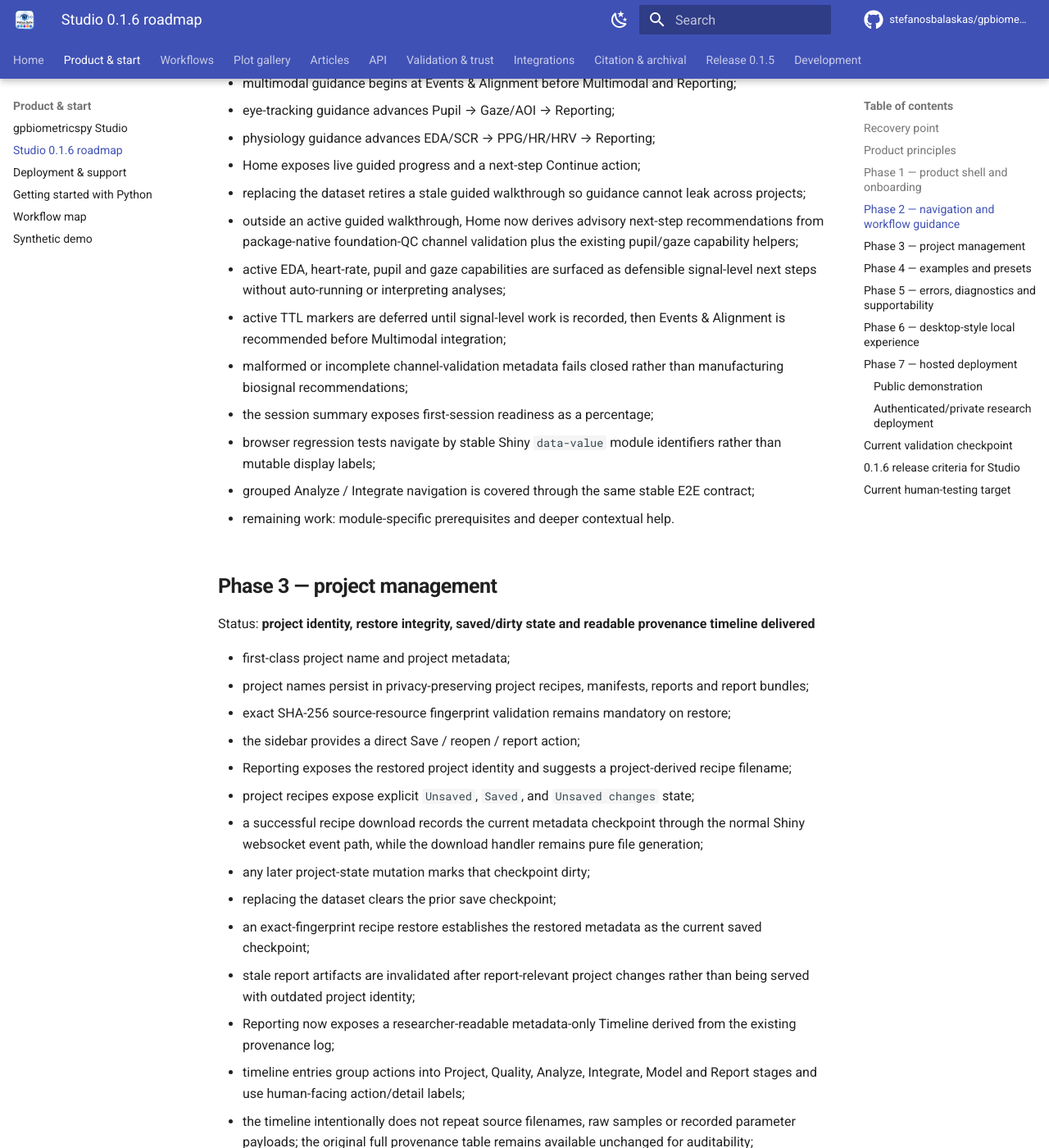
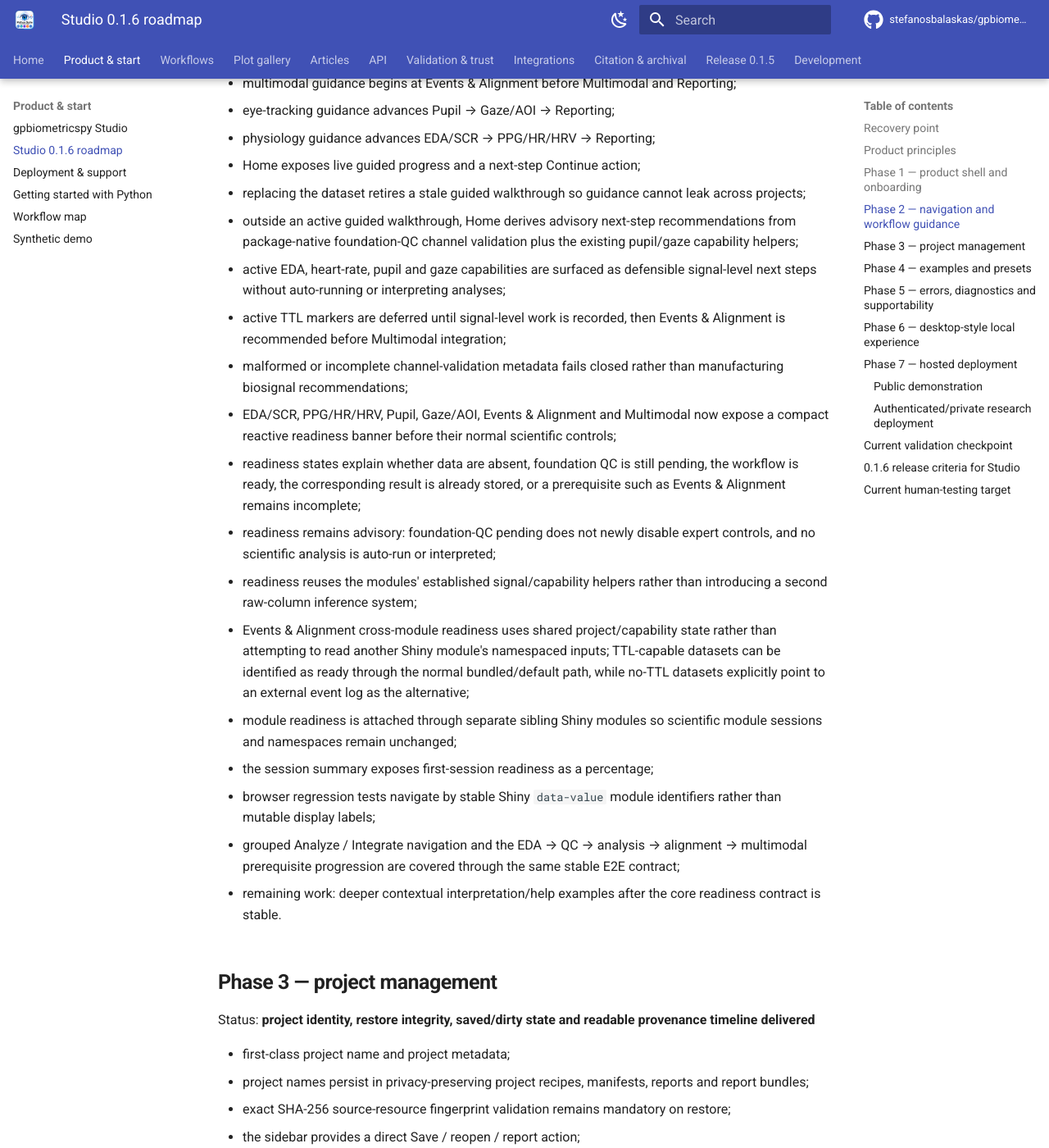
Before and after one commit to stefanosbalaskas/gpbiometricspy, an MkDocs documentation site: the page built from docs/studio-product-roadmap.md, in a window 1280 px wide and 1400 px high, scrolled down 1866 px. Shown: the whole window at 82% size. Built offline with MkDocs 1.6.1 and Material for MkDocs 9.7.7, drawn with Linux system fonts in a browser that asks for light colours; comment, search, counter and statistics services are not loaded; some of the changed text lies outside the part shown.

Commit message:
docs(studio): record certified module readiness checkpoint

````diff
--- a/docs/studio-product-roadmap.md
+++ b/docs/studio-product-roadmap.md
@@ -49,7 +49,7 @@
 
 ## Phase 2 — navigation and workflow guidance
 
-Status: **guided starts and channel-aware Home recommendations delivered; module-level contextual help remains**
+Status: **guided starts, channel-aware Home recommendations and module-level prerequisite guidance delivered**
 
 - top navigation is grouped as Home → Quality → Analyze → Integrate → Model → Report;
 - established module identifiers remain unchanged underneath the grouped navigation;
@@ -61,14 +61,20 @@
 - physiology guidance advances EDA/SCR → PPG/HR/HRV → Reporting;
 - Home exposes live guided progress and a next-step Continue action;
 - replacing the dataset retires a stale guided walkthrough so guidance cannot leak across projects;
-- outside an active guided walkthrough, Home now derives advisory next-step recommendations from package-native foundation-QC channel validation plus the existing pupil/gaze capability helpers;
+- outside an active guided walkthrough, Home derives advisory next-step recommendations from package-native foundation-QC channel validation plus the existing pupil/gaze capability helpers;
 - active EDA, heart-rate, pupil and gaze capabilities are surfaced as defensible signal-level next steps without auto-running or interpreting analyses;
 - active TTL markers are deferred until signal-level work is recorded, then Events & Alignment is recommended before Multimodal integration;
 - malformed or incomplete channel-validation metadata fails closed rather than manufacturing biosignal recommendations;
+- EDA/SCR, PPG/HR/HRV, Pupil, Gaze/AOI, Events & Alignment and Multimodal now expose a compact reactive readiness banner before their normal scientific controls;
+- readiness states explain whether data are absent, foundation QC is still pending, the workflow is ready, the corresponding result is already stored, or a prerequisite such as Events & Alignment remains incomplete;
+- readiness remains advisory: foundation-QC pending does not newly disable expert controls, and no scientific analysis is auto-run or interpreted;
+- readiness reuses the modules' established signal/capability helpers rather than introducing a second raw-column inference system;
+- Events & Alignment cross-module readiness uses shared project/capability state rather than attempting to read another Shiny module's namespaced inputs; TTL-capable datasets can be identified as ready through the normal bundled/default path, while no-TTL datasets explicitly point to an external event log as the alternative;
+- module readiness is attached through separate sibling Shiny modules so scientific module sessions and namespaces remain unchanged;
 - the session summary exposes first-session readiness as a percentage;
 - browser regression tests navigate by stable Shiny `data-value` module identifiers rather than mutable display labels;
-- grouped Analyze / Integrate navigation is covered through the same stable E2E contract;
-- remaining work: module-specific prerequisites and deeper contextual help.
+- grouped Analyze / Integrate navigation and the EDA → QC → analysis → alignment → multimodal prerequisite progression are covered through the same stable E2E contract;
+- remaining work: deeper contextual interpretation/help examples after the core readiness contract is stable.
 
 ## Phase 3 — project management
 
@@ -85,7 +91,7 @@
 - replacing the dataset clears the prior save checkpoint;
 - an exact-fingerprint recipe restore establishes the restored metadata as the current saved checkpoint;
 - stale report artifacts are invalidated after report-relevant project changes rather than being served with outdated project identity;
-- Reporting now exposes a researcher-readable metadata-only Timeline derived from the existing provenance log;
+- Reporting exposes a researcher-readable metadata-only Timeline derived from the existing provenance log;
 - timeline entries group actions into Project, Quality, Analyze, Integrate, Model and Report stages and use human-facing action/detail labels;
 - the timeline intentionally does not repeat source filenames, raw samples or recorded parameter payloads; the original full provenance table remains available unchanged for auditability;
 - raw biometric rows and cached analysis tables remain outside project recipes;
@@ -103,16 +109,16 @@
 
 ## Phase 5 — errors, diagnostics and supportability
 
-Status: **diagnostic and production-browser evidence foundation delivered**
+Status: **diagnostic, semantic retry and production-browser evidence foundation delivered**
 
 - a privacy-safe Studio Doctor checks the Shiny dependency, packaged application/CSS assets, runtime mode and loopback binding;
 - `gpbiometricspy-studio-doctor` provides concise human-readable diagnostics;
 - `gpbiometricspy-studio-doctor --json` provides machine-readable support output;
 - diagnostics do not inspect raw biometric samples or transmit support information;
 - installed wheel/sdist production-browser failures preserve JUnit and Studio server diagnostics for both supported CI interpreters;
-- installed upload retries match the substantive missing-upload condition rather than presentation punctuation;
+- main installed upload retries match substantive missing-upload conditions rather than presentation punctuation;
 - public-demo error sanitization remains fail-closed;
-- remaining work: module-level remediation suggestions, a richer error taxonomy and optional local/private technical-detail disclosure.
+- remaining work: harden the remaining external-event replay upload retry strings against formatting-only UI changes, then expand the error taxonomy and optional local/private technical-detail disclosure.
 
 ## Phase 6 — desktop-style local experience
 
@@ -151,26 +157,31 @@
 The current certified product-code checkpoint is:
 
 ```text
-e96ad24c5c7dc18b1266f8b335d64f5b690523ea
+f1bf8324e4a4e6190956b60388c438c55135ab10
 ```
 
 At that exact head, the complete pull-request workflow set passed:
 
-- `tests`;
-- `studio` on Python 3.11 and 3.14;
-- `studio-e2e` Chromium on Python 3.11 and 3.14;
-- `studio-production` on Python 3.11 and 3.14, including installed wheel and source-distribution Chromium replay plus synthetic runtime smoke;
-- `branch-coverage`;
-- `deep-parity`;
-- `interoperability`;
-- `docs`;
-- `CodeQL`.
+- `tests` run #421;
+- `studio` run #206 on Python 3.11 and 3.14;
+- `studio-e2e` run #177, Chromium on Python 3.11 and 3.14;
+- `studio-production` run #178 on Python 3.11 and 3.14, including installed wheel and source-distribution Chromium replay plus synthetic runtime smoke;
+- `branch-coverage` run #219;
+- `deep-parity` run #410;
+- `interoperability` run #409;
+- `docs` run #191;
+- `CodeQL` run #412.
 
 The checkpoint additionally certifies:
 
 - stepwise guided walkthrough continuation and dynamic Continue-label updates;
 - dataset-boundary retirement of stale guided state;
 - channel-aware Home recommendations based on existing validated channel/capability state, including fail-closed behavior for malformed validation tables;
+- reactive module-level readiness guidance for EDA/SCR, PPG/HR/HRV, Pupil, Gaze/AOI, Events & Alignment and Multimodal;
+- advisory QC-pending guidance that preserves expert controls instead of silently changing scientific access rules;
+- Shiny-safe sibling readiness namespaces that do not modify the scientific modules' own sessions;
+- shared-state Event Alignment readiness that avoids cross-module input leakage and distinguishes TTL/default-path readiness from the external-event-log alternative;
+- browser-certified progression from EDA QC pending → ready → completed, Events & Alignment ready on the bundled TTL-capable demo, and Multimodal blocked until alignment is stored;
 - project identity propagation through recipes, manifests, reports and bundles;
 - report-cache invalidation after report-relevant project changes;
 - explicit recipe `Unsaved` → `Saved` → `Unsaved changes` lifecycle in Chromium;
@@ -197,16 +208,18 @@
 
 ## Current human-testing target
 
-The immediate target is now the **guided first-session experience with channel-aware guidance and project continuity**:
+The immediate target is now the **guided first-session experience with channel-aware and module-level guidance plus project continuity**:
 
 ```text
 install
   → run Studio Doctor
   → launch
   → choose a guided synthetic walkthrough or load the synthetic demo only
-  → see foundation QC complete
-  → follow guided or channel-aware next-step guidance
-  → inspect a result
+  → inspect module readiness before QC
+  → run foundation QC
+  → see affected modules become ready
+  → run a signal analysis and see its readiness state become complete
+  → follow Events & Alignment prerequisites before Multimodal
   → Save / reopen / report
   → review the readable project Timeline and full Provenance audit table
   → export a privacy-preserving project recipe
@@ -214,4 +227,4 @@
   → restore against the exact source fingerprint
 ```
 
-Usability findings from that path should drive the remaining module-level contextual help, presets, local recent-project convenience and packaging work before a non-development `0.1.6` release.
+Usability findings from that path should drive the remaining presets, teaching/interpretation examples, local recent-project convenience and packaging work before a non-development `0.1.6` release. The next code-hardening target is the remaining formatting-sensitive upload retry contract in installed external-event replay.
````
